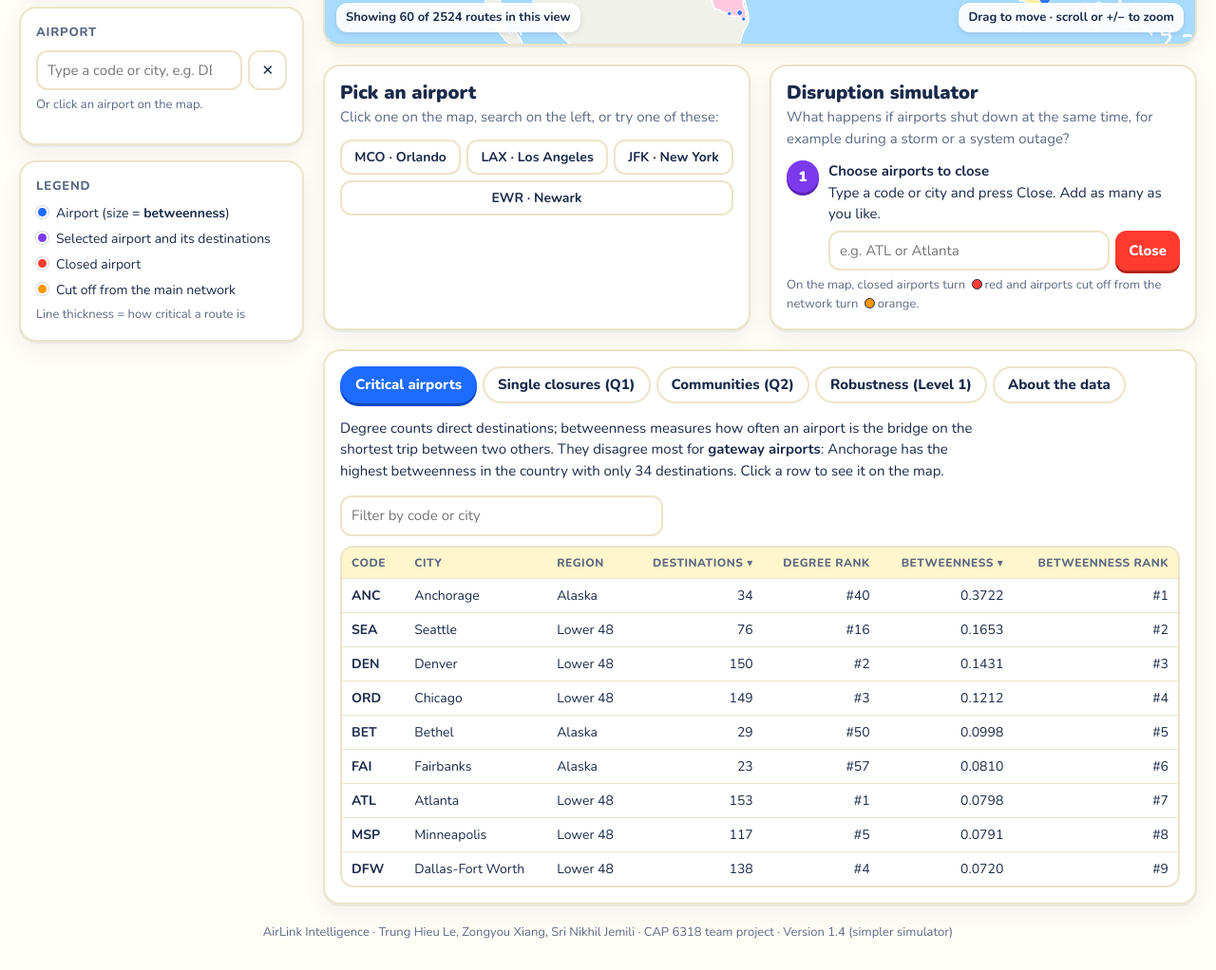
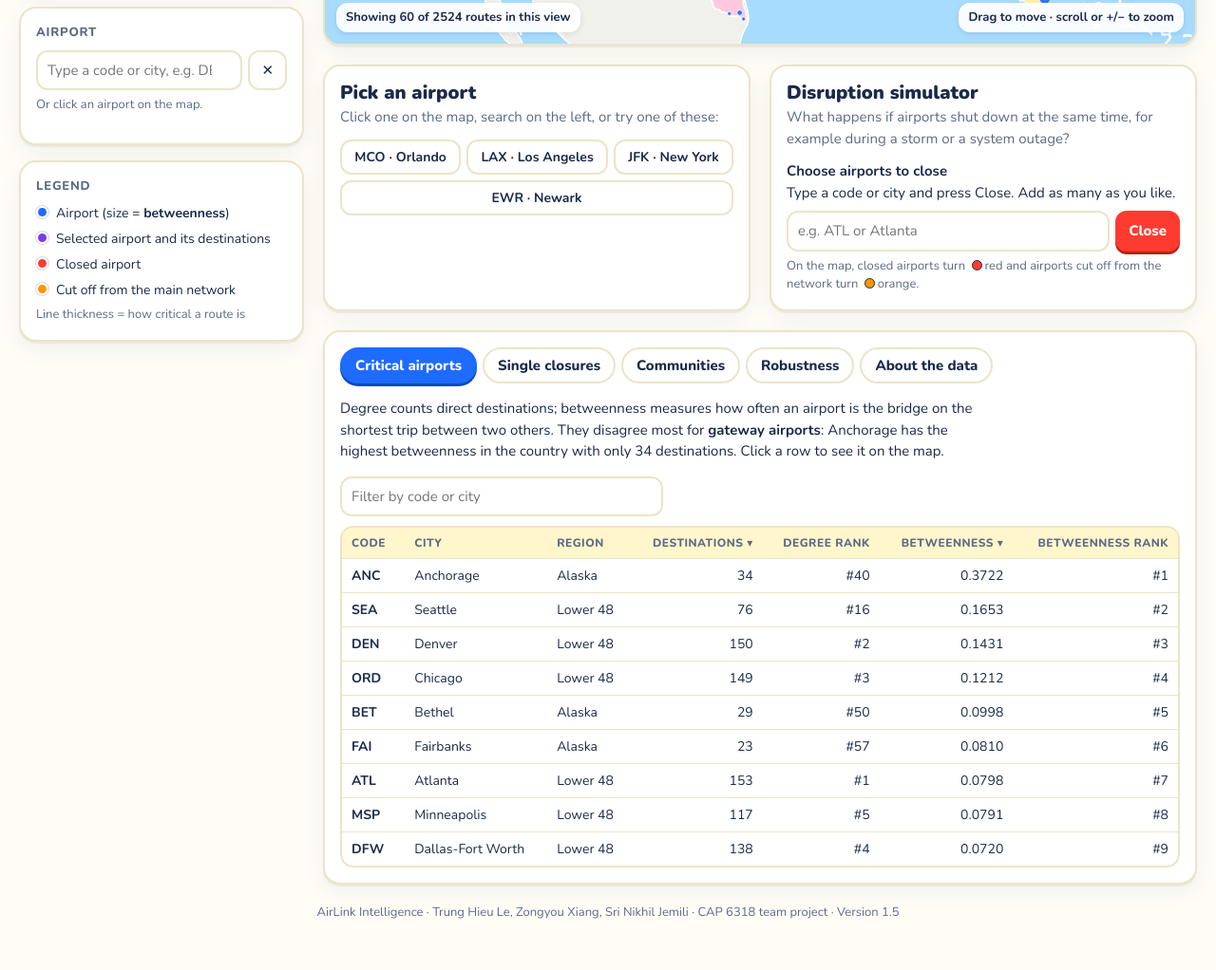
Before and after one commit to xiangzongyou/airlink-intelligence, a plain HTML site: page index.html in a window 1280 px wide. Shown: the part 618-1640 px from the top of the page at 95% size. Drawn offline with nearby package versions, Linux system fonts and the light colour scheme.

Commit message:
Update website to Version 1.5
Replaces index.html (Version 1.4) with Version 1.5: tab names no longer show proposal labels, simpler disruption simulator layout. Same version as in nikhiljemili/airlink-intelligence.

```diff
--- a/index.html
+++ b/index.html
@@ -242,9 +242,9 @@ footer{grid-column:1/-1;color:var(--muted);font-size:13px;text-align:center;padd
     <section class="card">
       <div class="tabs" role="tablist">
         <button role="tab" aria-selected="true" data-t="t1">Critical airports</button>
-        <button role="tab" aria-selected="false" data-t="t2">Single closures (Q1)</button>
-        <button role="tab" aria-selected="false" data-t="t5">Communities (Q2)</button>
-        <button role="tab" aria-selected="false" data-t="t3">Robustness (Level 1)</button>
+        <button role="tab" aria-selected="false" data-t="t2">Single closures</button>
+        <button role="tab" aria-selected="false" data-t="t5">Communities</button>
+        <button role="tab" aria-selected="false" data-t="t3">Robustness</button>
         <button role="tab" aria-selected="false" data-t="t4">About the data</button>
       </div>
       <div class="tabpanel" id="t1">
@@ -304,7 +304,7 @@ footer{grid-column:1/-1;color:var(--muted);font-size:13px;text-align:center;padd
       </div>
     </section>
   </main>
-  <footer>AirLink Intelligence · Trung Hieu Le, Zongyou Xiang, Sri Nikhil Jemili · CAP 6318 team project · Version 1.4 (simpler simulator)</footer>
+  <footer>AirLink Intelligence · Trung Hieu Le, Zongyou Xiang, Sri Nikhil Jemili · CAP 6318 team project · Version 1.5</footer>
 </div>
 <script src="https://cdn.jsdelivr.net/npm/d3@7.9.0/dist/d3.min.js"></script>
 <script src="https://cdn.jsdelivr.net/npm/topojson-client@3.1.0/dist/topojson-client.min.js"></script>
@@ -717,10 +717,8 @@ footer{grid-column:1/-1;color:var(--muted);font-size:13px;text-align:center;padd
     if (!S.closed.length) {
       el.innerHTML = `<h2>Disruption simulator</h2>
         <p class="sub">What happens if airports shut down at the same time, for example during a storm or a system outage?</p>
-        <ol class="steps">
-          <li><span class="n">1</span><div><b>Choose airports to close</b>Type a code or city and press Close. Add as many as you like.
-            ${closeControl("e.g. ATL or Atlanta")}</div></li>
-        </ol>
+        <div style="margin:0 0 6px"><b>Choose airports to close</b><br>Type a code or city and press Close. Add as many as you like.
+          <div style="margin-top:8px">${closeControl("e.g. ATL or Atlanta")}</div></div>
         <p class="hint">On the map, closed airports turn <span class="dot" style="background:#FF3B30"></span>red and airports
           cut off from the network turn <span class="dot" style="background:#FF9500"></span>orange.</p>`;
       wireCloseControl(el);
```
